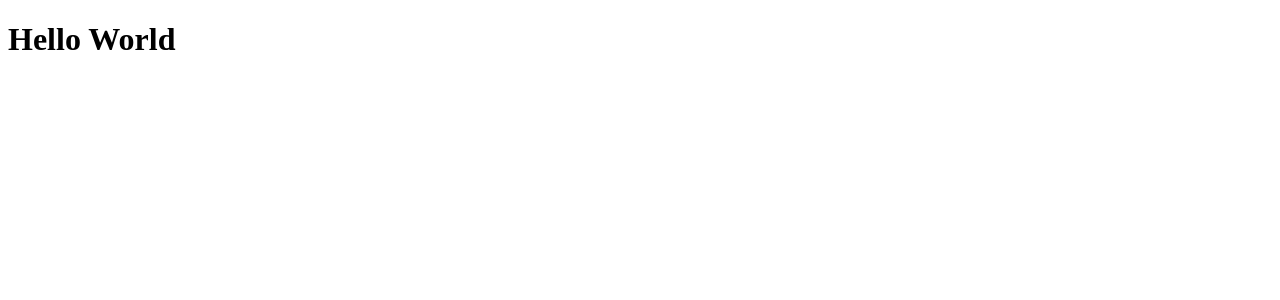
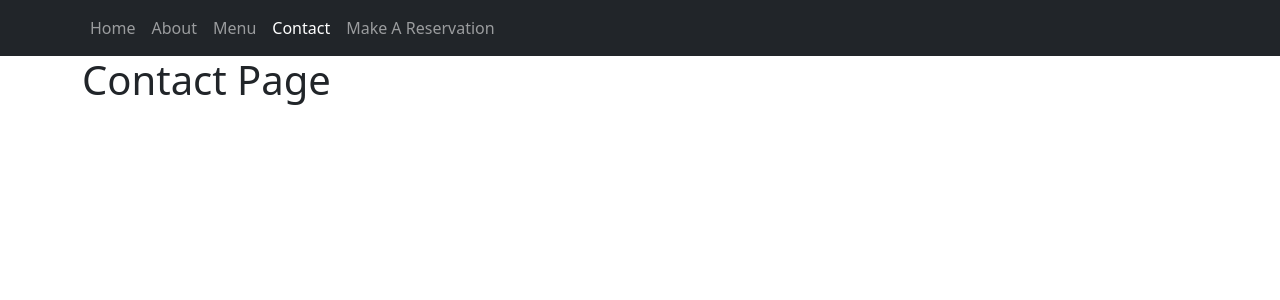
Before and after one commit to moris96/restaurant-site, a React (Vite) app: page /contact in a window 1280 px wide. Shown: the top 300 px of the page. Built offline with nearby package versions, Linux system fonts and the light colour scheme.

Commit message:
navbar added

```diff
--- a/package.json
+++ b/package.json
@@ -10,8 +10,11 @@
     "preview": "vite preview"
   },
   "dependencies": {
+    "bootstrap": "^5.3.2",
     "react": "^18.2.0",
-    "react-dom": "^18.2.0"
+    "react-bootstrap": "^2.10.0",
+    "react-dom": "^18.2.0",
+    "react-router-dom": "^6.21.3"
   },
   "devDependencies": {
     "@types/react": "^18.2.43",
--- a/src/App.jsx
+++ b/src/App.jsx
@@ -1,10 +1,28 @@
+import { Routes, Route } from "react-router-dom";
+import { Container } from "react-bootstrap";
 
+import Home from "./pages/home/Home";
+import About from "./pages/about/About";
+import Menu from "./pages/menu/Menu";
+import Contact from "./pages/contact/Contact";
+import Reservations from "./pages/reservations/Reservations";
+
+import Navbar from "./components/navbar/Navbar";
 
 function App() {
 
   return (
     <>
-      <h1>Hello World</h1>
+      <Navbar/>
+      <Container className="mb-4">
+        <Routes>
+          <Route path="/" element={ <Home/> } />
+          <Route path="/about" element={ <About/> } />
+          <Route path="/menu" element={ <Menu/> } />
+          <Route path="/contact" element={ <Contact/> } />
+          <Route path="/reservations" element={ <Reservations/> } />
+        </Routes>
+      </Container>
     </>
   );
 };
--- a/src/components/navbar/Navbar.jsx
+++ b/src/components/navbar/Navbar.jsx
@@ -0,0 +1,22 @@
+import React from 'react';
+import 'bootstrap/dist/css/bootstrap.min.css';
+import { Button, Container, Nav, Navbar as NavbarBs } from "react-bootstrap";
+import { NavLink } from 'react-router-dom';
+
+const Navbar = () => {
+  return (
+    <NavbarBs sticky='top' className='navbar navbar-dark bg-dark'>
+      <Container>
+        <Nav className='me-auto'>
+          <Nav.Link to={"/"} as={NavLink}>Home</Nav.Link>
+          <Nav.Link to={"/about"} as={NavLink}>About</Nav.Link>
+          <Nav.Link to={"/menu"} as={NavLink}>Menu</Nav.Link>
+          <Nav.Link to={"/contact"} as={NavLink}>Contact</Nav.Link>
+          <Nav.Link to={"/reservations"} as={NavLink}>Make A Reservation</Nav.Link>
+        </Nav>
+      </Container>
+    </NavbarBs>
+  );
+};
+
+export default Navbar
--- a/src/main.jsx
+++ b/src/main.jsx
@@ -1,10 +1,13 @@
-import React from 'react'
-import ReactDOM from 'react-dom/client'
-import App from './App.jsx'
-import './index.css'
+import React from 'react';
+import ReactDOM from 'react-dom/client';
+import App from './App.jsx';
+import 'bootstrap/dist/css/bootstrap.min.css';
+import { BrowserRouter } from 'react-router-dom';
 
 ReactDOM.createRoot(document.getElementById('root')).render(
   <React.StrictMode>
-    <App />
+    <BrowserRouter>
+      <App />
+    </BrowserRouter>
   </React.StrictMode>,
 );
--- a/src/pages/about/About.jsx
+++ b/src/pages/about/About.jsx
@@ -0,0 +1,11 @@
+import React from 'react';
+
+const About = () => {
+  return (
+    <div>
+      <h1>About Page</h1>
+    </div>
+  );
+};
+
+export default About
--- a/src/pages/contact/Contact.jsx
+++ b/src/pages/contact/Contact.jsx
@@ -0,0 +1,16 @@
+import React from 'react';
+
+
+
+// add a map of the shire and other locations
+// add a contact form
+
+const Contact = () => {
+  return (
+    <div>
+      <h1>Contact Page</h1>
+    </div>
+  );
+};
+
+export default Contact
--- a/src/pages/home/Home.jsx
+++ b/src/pages/home/Home.jsx
@@ -0,0 +1,11 @@
+import React from 'react';
+
+const Home = () => {
+  return (
+    <div>
+      <h1>Home Page</h1>
+    </div>
+  );
+};
+
+export default Home
--- a/src/pages/menu/Menu.jsx
+++ b/src/pages/menu/Menu.jsx
@@ -0,0 +1,11 @@
+import React from 'react';
+
+const Menu = () => {
+  return (
+    <div>
+      <h1>Menu Page</h1>
+    </div>
+  );
+};
+
+export default Menu
--- /dev/null
+++ b/src/pages/reservations/Reservations.jsx
@@ -0,0 +1,11 @@
+import React from 'react';
+
+const Reservations = () => {
+  return (
+    <div>
+      <h1>Reservations Page</h1>
+    </div>
+  );
+};
+
+export default Reservations
```
Also changed, not shown: 1 other file (tests, documents, lock files or other folders).
